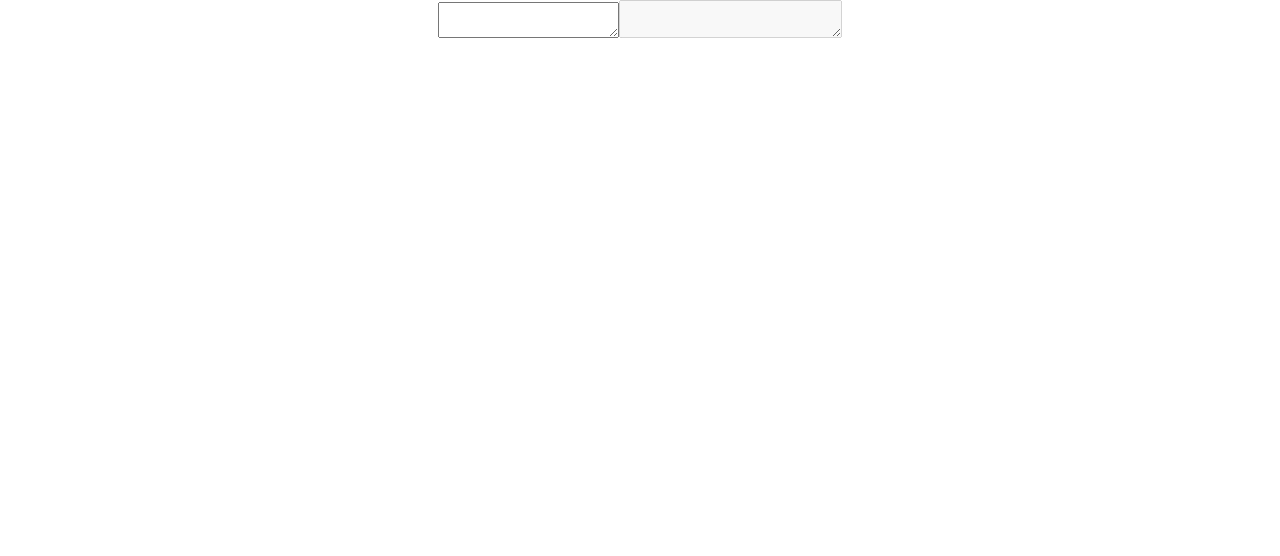
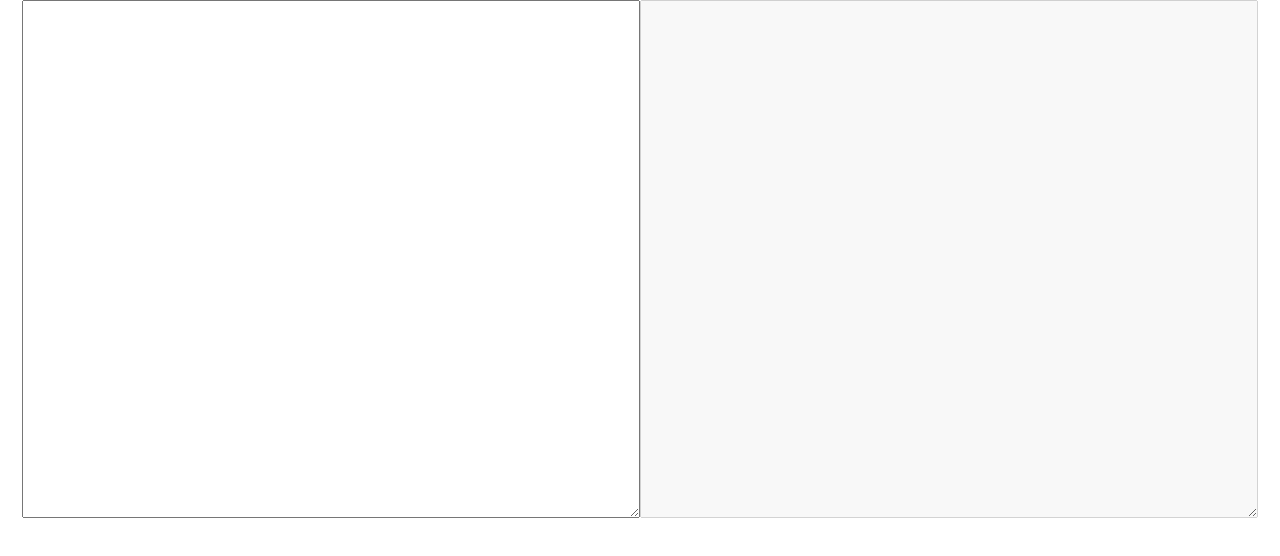
Before and after one commit to mattchupp/aurebesh-converter, a React (Create React App) app: page / in a window 1280 px wide. Shown: the top 556 px of the page. Built offline with nearby package versions, Linux system fonts and the light colour scheme.

Commit message:
cleanup css so I can target both textareas at once for sizing

```diff
--- a/src/App.css
+++ b/src/App.css
@@ -7,12 +7,18 @@
   text-align: center;
 }
 
+/* target both text areas */
+#english, #aurebesh {
+  height: 500px;
+  width: 600px;
+  font-size: 1.5rem;
+  padding: .5rem;
+}
+
 #english {
   font-family: sans-serif;
-  height: 100%;
 }
 
 #aurebesh {
   font-family: 'Aurebesh';
-  height: 100%;
 }
```
